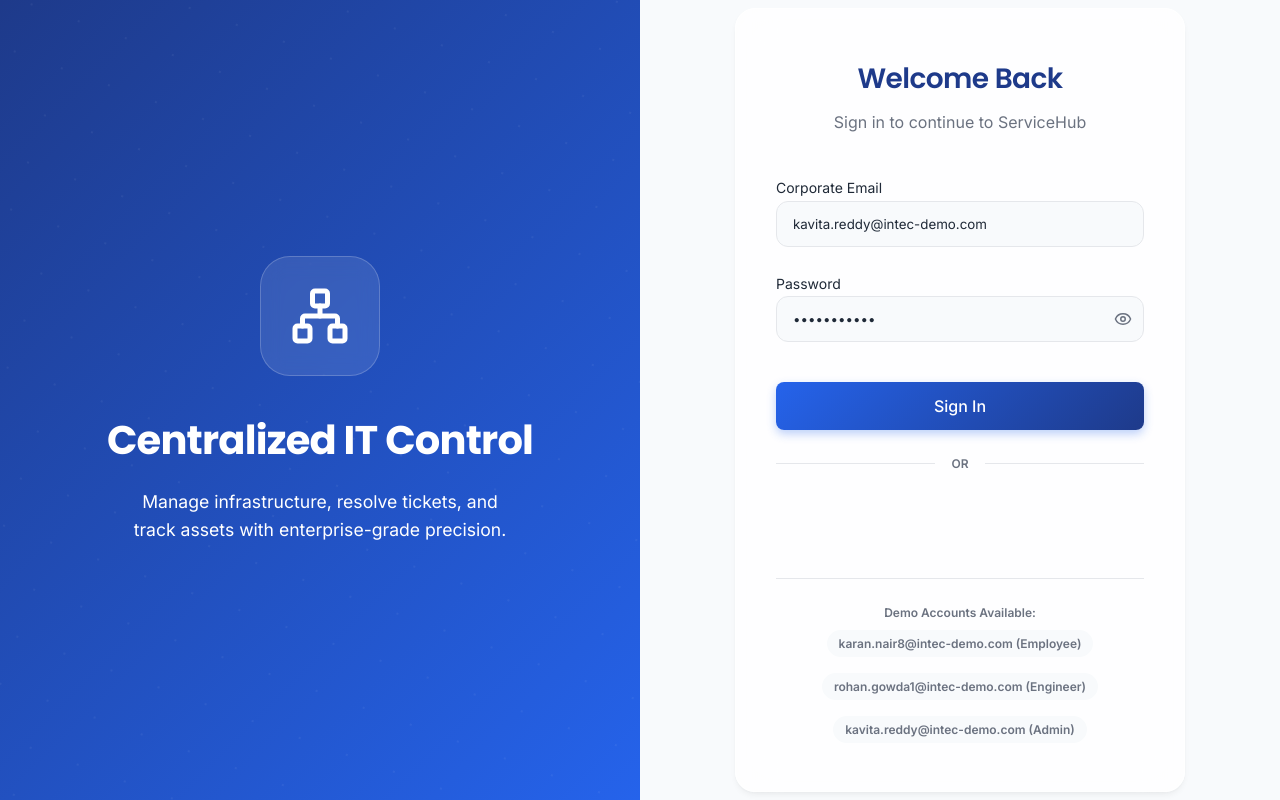
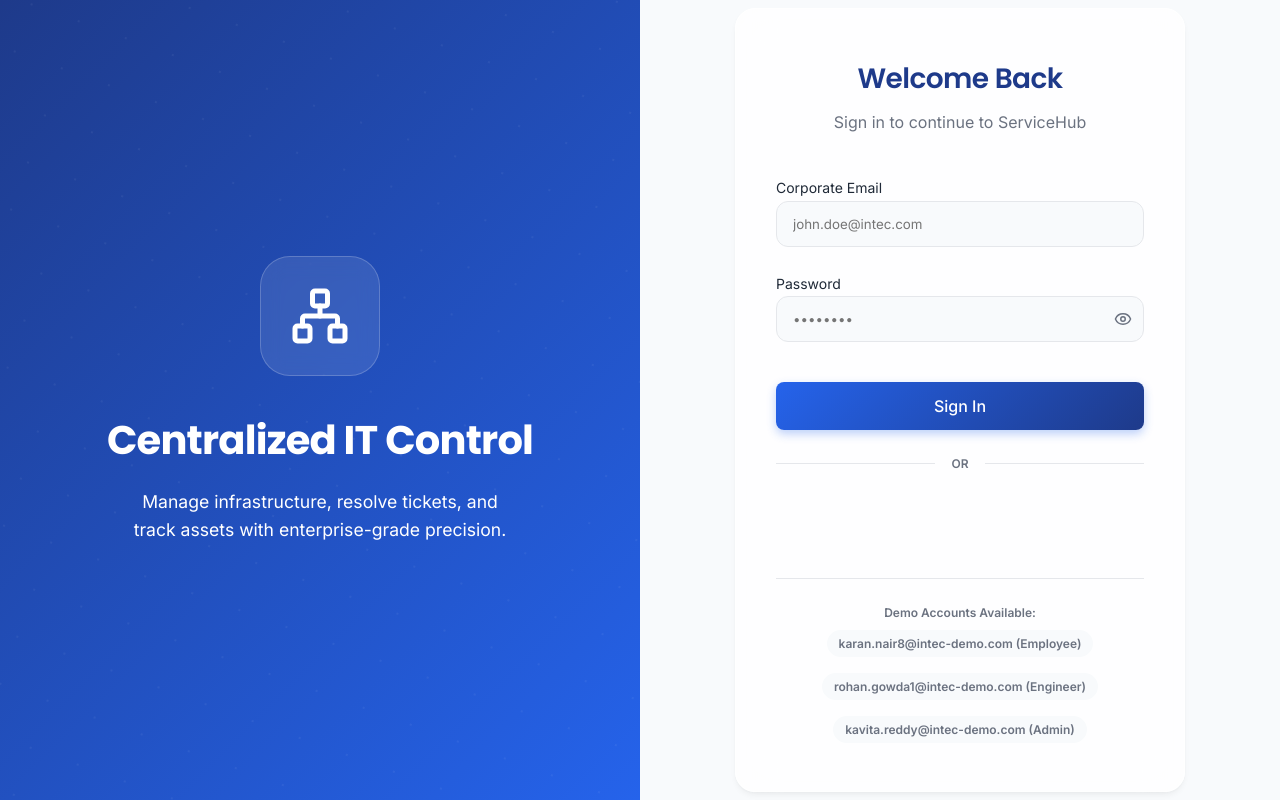
Before and after one commit to AnantSoni360/Intec-ServiceHub, a React (Vite) app in the folder frontend/: page /login in a window 1280 px wide. Built offline with nearby package versions, Linux system fonts and the light colour scheme.

Commit message:
security: clear hardcoded admin credentials from login form

```diff
--- a/frontend/src/pages/Login.jsx
+++ b/frontend/src/pages/Login.jsx
@@ -5,8 +5,8 @@
 import { GoogleLogin } from '@react-oauth/google';
 
 const Login = ({ onLogin }) => {
-  const [email, setEmail] = useState('kavita.reddy@intec-demo.com');
-  const [password, setPassword] = useState('password123');
+  const [email, setEmail] = useState('');
+  const [password, setPassword] = useState('');
   const [showPassword, setShowPassword] = useState(false);
   const [error, setError] = useState('');
   const [isLoading, setIsLoading] = useState(false);
```
